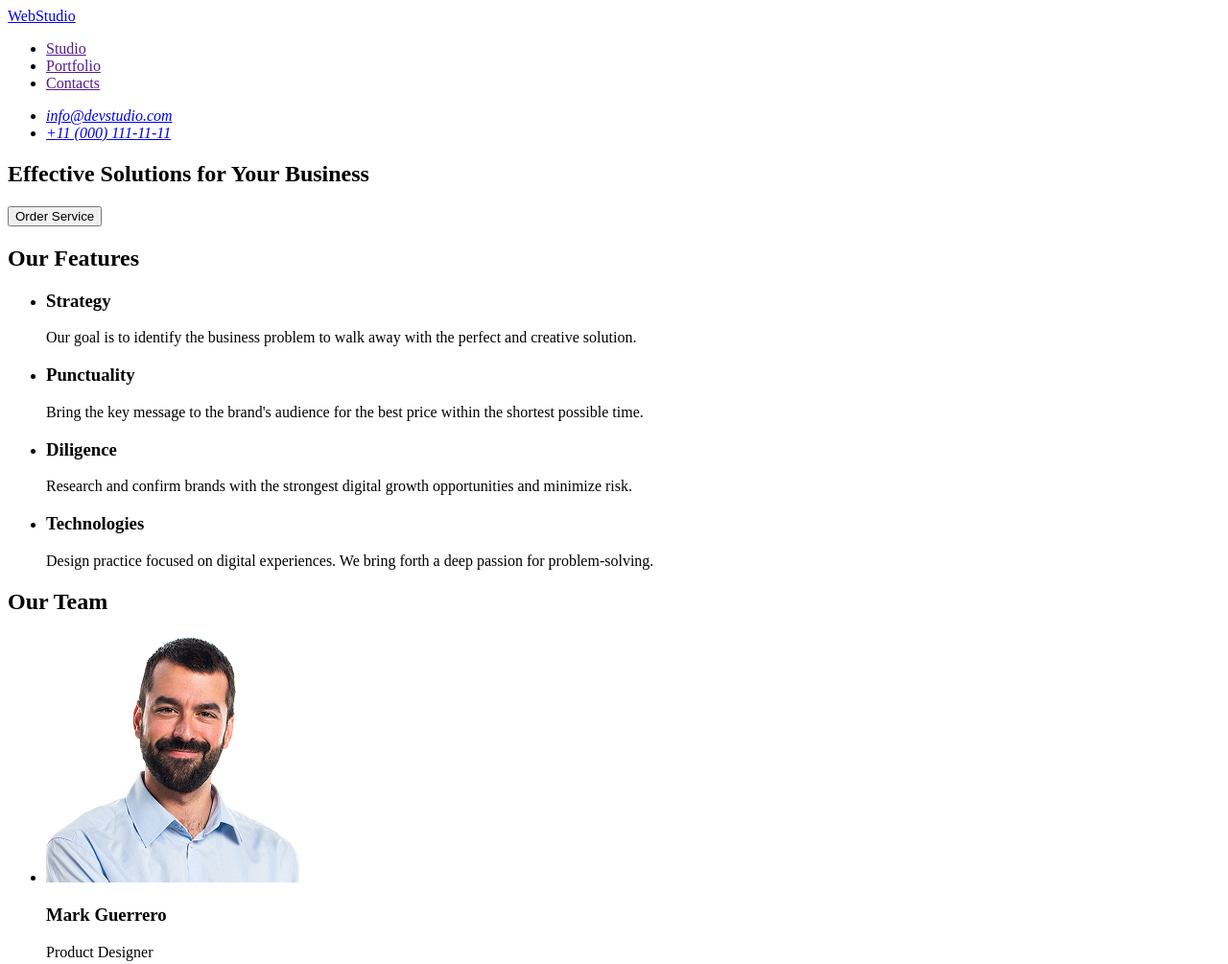
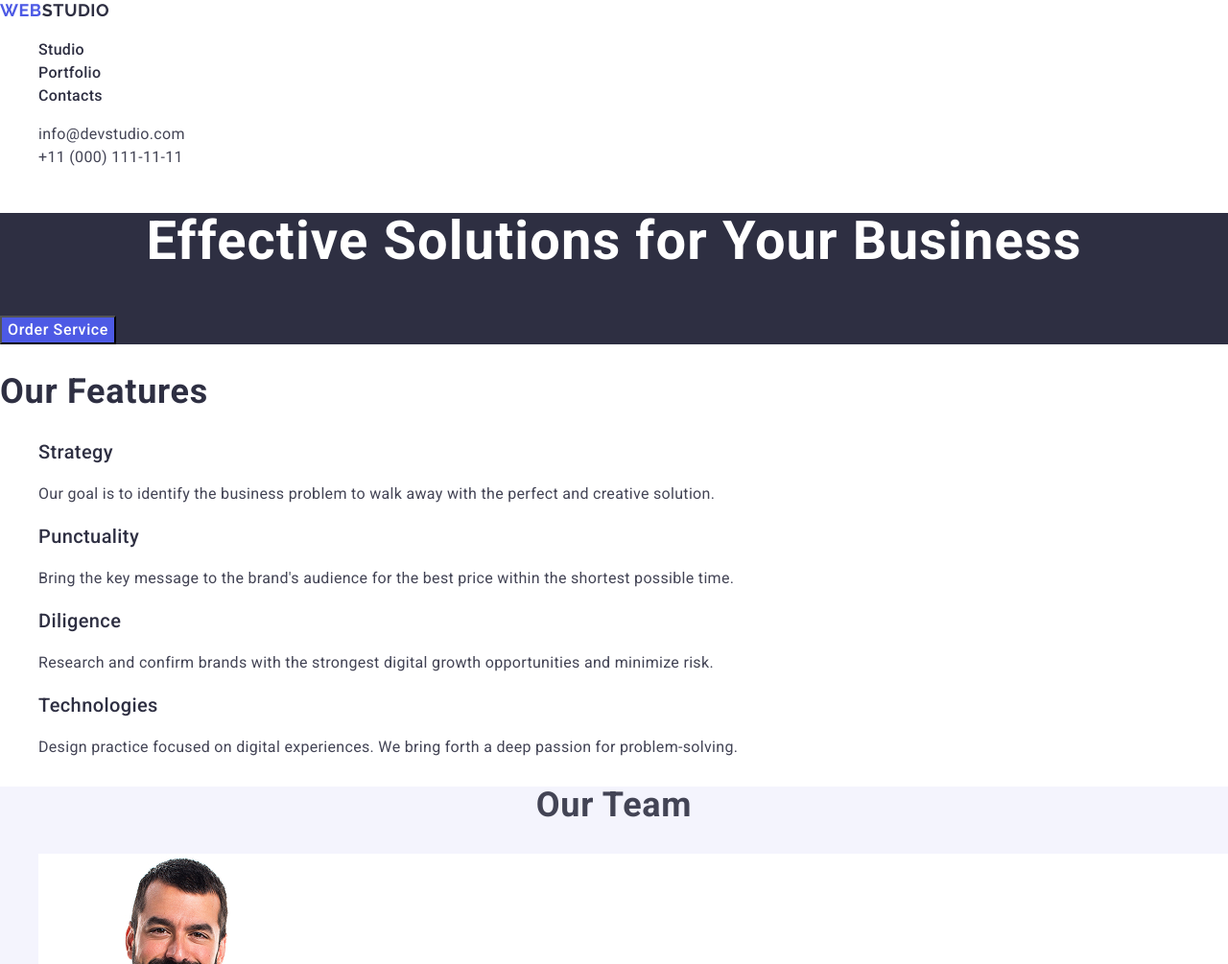
Before and after one commit to leontievasophia/goit-markup-hw-02, a plain HTML site: page index.html in a window 1280 px wide. Shown: the top 1005 px of the page at 96% size. Drawn offline with nearby package versions, Linux system fonts and the light colour scheme.

Commit message:
Update layout and add images

```diff
--- /dev/null
+++ b/css/styles.css
@@ -0,0 +1,128 @@
+/*font-family: "Raleway", sans-serif;*/
+body {
+  font-family: "Roboto", sans-serif;
+  font-weight: 400;
+  font-size: 16px;
+  line-height: 150%;
+  letter-spacing: 0.02em;
+  color: #434455;
+}
+
+ul,
+ol {
+  list-style-type: none;
+}
+
+a {
+  text-decoration: none;
+}
+
+.logo {
+  font-family: "Raleway", sans-serif;
+  font-weight: 700;
+  font-size: 18px;
+  line-height: 117%;
+  letter-spacing: 0.03em;
+  text-transform: uppercase;
+  color: #4d5ae5;
+}
+
+.header-logo .logo-darck {
+  color: #2e2f42;
+}
+.nav-link {
+  font-weight: 500;
+  font-size: 16px;
+  line-height: 150%;
+  letter-spacing: 0.02em;
+  color: #2e2f42;
+}
+.nav-link:hover,
+.nav-link:focus {
+  color: #404bbf;
+}
+
+.contacts {
+  font-style: normal;
+}
+
+.contacts-link {
+  font-size: 16px;
+  line-height: 150%;
+  letter-spacing: 0.02em;
+  color: #434455;
+}
+.contacts-link:hover,
+.contacts-link:focus {
+  color: #404bbf;
+}
+
+.promo {
+  background-color: #2e2f42;
+}
+.promo-txt {
+  font-weight: 700;
+  font-size: 56px;
+  line-height: 107%;
+  letter-spacing: 0.02em;
+  text-align: center;
+  color: #fff;
+}
+.promo-button {
+  font-weight: 500;
+  font-size: 16px;
+  line-height: 150%;
+  letter-spacing: 0.04em;
+  color: #fff;
+  background-color: #4d5ae5;
+}
+
+.promo-button:hover,
+.promo-button:focus {
+  background-color: #404bbf;
+}
+.title {
+  font-weight: 700;
+  font-size: 36px;
+  line-height: 111%;
+  letter-spacing: 0.02em;
+
+  color: #2e2f42;
+}
+.third-level {
+  font-weight: 500;
+  font-size: 20px;
+  line-height: 120%;
+  letter-spacing: 0.02em;
+  color: #2e2f42;
+}
+
+.txt {
+}
+
+.team {
+  background-color: #f4f4fd;
+}
+.heading {
+  font-size: 36px;
+  line-height: 111%;
+  letter-spacing: 0.02em;
+  text-align: center;
+}
+
+.team-item {
+  background-color: #fff;
+}
+
+.cntr {
+  text-align: center;
+}
+.footer-page {
+  background-color: #2e2f42;
+}
+.footer-page-txt {
+  color: #f4f4fd;
+}
+.logo-light {
+  color: #f4f4fd;
+}
--- a/index.html
+++ b/index.html
@@ -4,91 +4,167 @@
     <meta charset="UTF-8" />
     <meta name="viewport" content="width=device-width, initial-scale=1.0" />
     <title>Web Studio</title>
+    <link
+      rel="stylesheet"
+      href="https://cdnjs.cloudflare.com/ajax/libs/modern-normalize/3.0.1/modern-normalize.min.css"
+      integrity="sha512-q6WgHqiHlKyOqslT/lgBgodhd03Wp4BEqKeW6nNtlOY4quzyG3VoQKFrieaCeSnuVseNKRGpGeDU3qPmabCANg=="
+      crossorigin="anonymous"
+      referrerpolicy="no-referrer"
+    />
+    <link rel="preconnect" href="https://fonts.googleapis.com" />
+    <link rel="preconnect" href="https://fonts.gstatic.com" crossorigin />
+    <link
+      href="https://fonts.googleapis.com/css2?family=Raleway:wght@700&family=Roboto:wght@100..900&display=swap"
+      rel="stylesheet"
+    />
+
+    <link rel="stylesheet" href="./css/styles.css" />
   </head>
+
   <body>
-    <header>
-      <nav>
-        <a href="./index.html">WebStudio</a>
-        <ul>
-          <li><a href="">Studio</a></li>
-          <li><a href="">Portfolio</a></li>
-          <li><a href="">Contacts</a></li>
+    <header class="page-header">
+      <nav class="header-nav">
+        <a class="logo header-logo" href="./index.html"
+          >Web<span class="logo-darck">Studio</span></a
+        >
+        <ul class="nav-list">
+          <li class="nav-items">
+            <a class="nav-link" href="./index.html">Studio</a>
+          </li>
+          <li class="nav-items"><a class="nav-link" href="">Portfolio</a></li>
+          <li class="nav-items"><a class="nav-link" href="">Contacts</a></li>
         </ul>
       </nav>
-      <address>
-        <ul>
-          <li><a href="mailto:info@devstudio.com">info@devstudio.com</a></li>
-          <li><a href="tel:+110001111111">+11 (000) 111-11-11</a></li>
+
+      <address class="contacts">
+        <ul class="contacts-list">
+          <li class="contacts-item">
+            <a class="contacts-link" href="mailto:info@devstudio.com"
+              >info@devstudio.com</a
+            >
+          </li>
+          <li class="contacts-item">
+            <a class="contacts-link" href="tel:+110001111111"
+              >+11 (000) 111-11-11</a
+            >
+          </li>
         </ul>
       </address>
     </header>
-    <main>
-      <section>
-        <h1>Effective Solutions for Your Business</h1>
-        <button type="button">Order Service</button>
+
+    <main class="main-page">
+      <section class="promo">
+        <h1 class="promo-txt">Effective Solutions for Your Business</h1>
+        <button class="promo-button" type="button">Order Service</button>
       </section>
-      <section>
-        <h2>Our Features</h2>
-        <ul>
-          <li>
-            <h3>Strategy</h3>
-            <p>
+
+      <section class="val">
+        <h2 class="title">Our Features</h2>
+        <ul class="val-list">
+          <li class="val-item">
+            <h3 class="third-level">Strategy</h3>
+            <p class="txt">
               Our goal is to identify the business problem to walk away with the
               perfect and creative solution.
             </p>
           </li>
           <li>
-            <h3>Punctuality</h3>
-            <p>
+            <h3 class="third-level">Punctuality</h3>
+            <p class="txt">
               Bring the key message to the brand's audience for the best price
               within the shortest possible time.
             </p>
           </li>
           <li>
-            <h3>Diligence</h3>
-            <p>
+            <h3 class="third-level">Diligence</h3>
+            <p class="txt">
               Research and confirm brands with the strongest digital growth
               opportunities and minimize risk.
             </p>
           </li>
           <li>
-            <h3>Technologies</h3>
-            <p>
+            <h3 class="third-level">Technologies</h3>
+            <p class="txt">
               Design practice focused on digital experiences. We bring forth a
               deep passion for problem-solving.
             </p>
           </li>
         </ul>
       </section>
+
+      <section class="team">
+        <h2 class="heading">Our Team</h2>
+        <ul class="team-list">
+          <li class="team-item">
+            <img src="./images/img1.jpg" alt="photo" width="264" height="260" />
+            <h3 class="third-level cntr">Mark Guerrero</h3>
+            <p class="team-txt cntr">Product Designer</p>
+          </li>
+          <li class="team-item">
+            <img src="./images/img2.jpg" alt="photo" width="264" height="260" />
+            <h3 class="third-level cntr">Tom Ford</h3>
+            <p class="team-txt cntr">Frontend Developer</p>
+          </li>
+          <li class="team-item">
+            <img src="./images/img3.jpg" alt="photo" width="264" height="260" />
+            <h3 class="third-level cntr">Camila Garcia</h3>
+            <p class="team-txt cntr">Marketing</p>
+          </li>
+          <li class="team-item">
+            <img src="./images/img4.jpg" alt="photo" width="264" height="260" />
+            <h3 class="third-level cntr">Daniel Wilson</h3>
+            <p class="team-txt cntr">UI Designer</p>
+          </li>
+        </ul>
+      </section>
+
       <section>
-        <h2>Our Team</h2>
+        <h2 class="heading">Our Portfolio</h2>
         <ul>
           <li>
-            <img src="./images/img1.jpg" alt="photo" width="264" height="260" />
-            <h3>Mark Guerrero</h3>
-            <p>Product Designer</p>
+            <img src="./images/img5.jpg" alt="photo" width="360" height="300" />
+            <h3 class="third-level">Banking App</h3>
+            <p>App</p>
           </li>
           <li>
-            <img src="./images/img2.jpg" alt="photo" width="264" height="260" />
-            <h3>Tom Ford</h3>
-            <p>Frontend Developer</p>
-          </li>
-          <li>
-            <img src="./images/img3.jpg" alt="photo" width="264" height="260" />
-            <h3>Camila Garcia</h3>
+            <img src="./images/img6.jpg" alt="photo" width="360" height="300" />
+            <h3 class="third-level">Cashless Payment</h3>
             <p>Marketing</p>
           </li>
           <li>
-            <img src="./images/img4.jpg" alt="photo" width="264" height="260" />
-            <h3>Daniel Wilson</h3>
-            <p>UI Designer</p>
+            <img src="./images/img7.jpg" alt="photo" width="360" height="300" />
+            <h3 class="third-level">Meditation App</h3>
+            <p>App</p>
+          </li>
+          <li>
+            <img src="./images/img8.jpg" alt="photo" width="360" height="300" />
+            <h3 class="third-level">Taxi Service</h3>
+            <p>Marketing</p>
+          </li>
+          <li>
+            <img src="./images/img9.jpg" alt="photo" width="360" height="300" />
+            <h3 class="third-level">Screen Illustrations</h3>
+            <p>Design</p>
+          </li>
+          <li>
+            <img
+              src="./images/img10.jpg"
+              alt="photo"
+              width="360"
+              height="300"
+            />
+            <h3 class="third-level">Online Courses</h3>
+            <p>Marketing</p>
           </li>
         </ul>
       </section>
     </main>
-    <footer>
-      <a href="./index.html">WebStudio</a>
-      <p>
+
+    <footer class="footer-page">
+      <a class="logo" href="./index.html"
+        >Web<span class="logo-light">Studio</span></a
+      >
+      <p class="footer-page-txt">
         Increase the flow of customers and sales for your business with digital
         marketing & growth solutions.
       </p>
```
Also changed, not shown: images/img10.jpg (added), images/img5.jpg (added), images/img6.jpg (added), images/img7.jpg (added), images/img8.jpg (added), images/img9.jpg (added).
